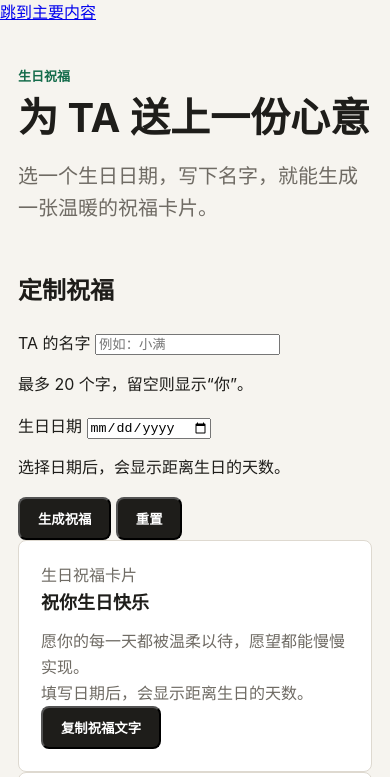
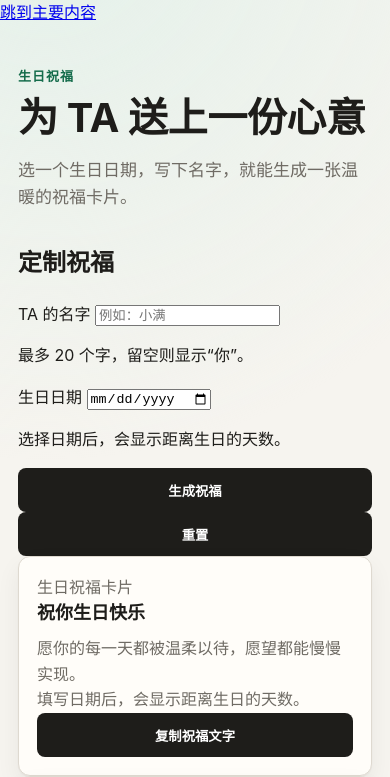
Before and after one commit to lzy3090Ti/birthday, a plain HTML site: page index.html in a window 390 px wide. Shown: the top 777 px of the page. Drawn offline with Linux system fonts and the light colour scheme.

Commit message:
Auto: index.css: 页面改进 [generated]

```diff
--- a/index.css
+++ b/index.css
@@ -1,22 +1,35 @@
 :root {
   --bg: #f6f4ef;
+  --bg-soft: #fffdf9;
   --text: #1e1d1a;
   --muted: #6f6b64;
   --accent: #146c4b;
+  --accent-soft: #e4f1ea;
   --line: #ded9d0;
+  --shadow: 0 1px 2px rgba(30, 29, 26, 0.05), 0 10px 24px rgba(30, 29, 26, 0.06);
+  --radius: 12px;
 }
 
 * {
   box-sizing: border-box;
 }
 
+html {
+  -webkit-text-size-adjust: 100%;
+  scroll-behavior: smooth;
+}
+
 body {
   margin: 0;
-  background: var(--bg);
+  background: radial-gradient(circle at 12% -10%, var(--accent-soft), transparent 55%),
+    var(--bg);
+  background-attachment: fixed;
   color: var(--text);
   font-family: -apple-system, BlinkMacSystemFont, "Segoe UI", "PingFang SC",
     "Hiragino Sans GB", "Microsoft YaHei", sans-serif;
   line-height: 1.6;
+  -webkit-font-smoothing: antialiased;
+  text-rendering: optimizeLegibility;
 }
 
 .page {
@@ -28,6 +41,7 @@ body {
 .hero {
   max-width: 720px;
   margin-bottom: 48px;
+  animation: rise-in 0.6s ease-out both;
 }
 
 .eyebrow {
@@ -35,14 +49,16 @@ body {
   color: var(--accent);
   font-size: 13px;
   font-weight: 700;
-  letter-spacing: 0;
+  letter-spacing: 0.08em;
+  text-transform: uppercase;
 }
 
 h1 {
   margin: 0;
   font-size: clamp(40px, 8vw, 76px);
-  line-height: 1;
-  letter-spacing: 0;
+  line-height: 1.02;
+  letter-spacing: -0.01em;
+  text-wrap: balance;
 }
 
 .lead {
@@ -50,19 +66,40 @@ h1 {
   margin: 22px 0 28px;
   color: var(--muted);
   font-size: 20px;
+  text-wrap: pretty;
 }
 
 .button {
   display: inline-flex;
   align-items: center;
   justify-content: center;
-  min-height: 42px;
-  padding: 10px 18px;
+  min-height: 44px;
+  padding: 10px 20px;
+  border: 1px solid transparent;
   border-radius: 8px;
   background: var(--text);
   color: #ffffff;
   text-decoration: none;
   font-weight: 600;
+  transition: transform 0.18s ease, background-color 0.18s ease,
+    box-shadow 0.18s ease;
+}
+
+.button:hover {
+  background: var(--accent);
+  box-shadow: var(--shadow);
+  transform: translateY(-1px);
+}
+
+.button:active {
+  transform: translateY(0);
+}
+
+.button:focus-visible,
+a:focus-visible {
+  outline: 3px solid var(--accent);
+  outline-offset: 3px;
+  border-radius: 8px;
 }
 
 .grid {
@@ -75,13 +112,33 @@ h1 {
   min-height: 180px;
   padding: 22px;
   border: 1px solid var(--line);
-  border-radius: 8px;
-  background: #ffffff;
+  border-radius: var(--radius);
+  background: var(--bg-soft);
+  box-shadow: var(--shadow);
+  transition: transform 0.2s ease, box-shadow 0.2s ease,
+    border-color 0.2s ease;
+  animation: rise-in 0.6s ease-out both;
+}
+
+.card:nth-child(2) {
+  animation-delay: 0.08s;
+}
+
+.card:nth-child(3) {
+  animation-delay: 0.16s;
+}
+
+.card:hover {
+  border-color: var(--accent);
+  box-shadow: 0 2px 4px rgba(30, 29, 26, 0.06),
+    0 16px 32px rgba(20, 108, 75, 0.12);
+  transform: translateY(-2px);
 }
 
 .card h2 {
   margin: 0 0 12px;
   font-size: 18px;
+  line-height: 1.3;
 }
 
 .card p {
@@ -89,12 +146,73 @@ h1 {
   color: var(--muted);
 }
 
+@keyframes rise-in {
+  from {
+    opacity: 0;
+    transform: translateY(12px);
+  }
+  to {
+    opacity: 1;
+    transform: translateY(0);
+  }
+}
+
 @media (max-width: 720px) {
   .page {
     padding: 40px 18px;
+    padding-bottom: calc(40px + env(safe-area-inset-bottom, 0px));
+  }
+
+  .hero {
+    margin-bottom: 32px;
+  }
+
+  .lead {
+    margin: 18px 0 24px;
+    font-size: 17px;
   }
 
   .grid {
     grid-template-columns: 1fr;
+    gap: 12px;
+  }
+
+  .card {
+    min-height: 0;
+    padding: 18px;
+  }
+
+  .button {
+    width: 100%;
   }
 }
+
+@media (hover: none) {
+  .card:hover,
+  .button:hover {
+    transform: none;
+    box-shadow: var(--shadow);
+  }
+
+  .card:hover {
+    border-color: var(--line);
+  }
+
+  .button:hover {
+    background: var(--text);
+  }
+}
+
+@media (prefers-reduced-motion: reduce) {
+  html {
+    scroll-behavior: auto;
+  }
+
+  *,
+  *::before,
+  *::after {
+    animation-duration: 0.001ms !important;
+    animation-iteration-count: 1 !important;
+    transition-duration: 0.001ms !important;
+  }
+}
```
